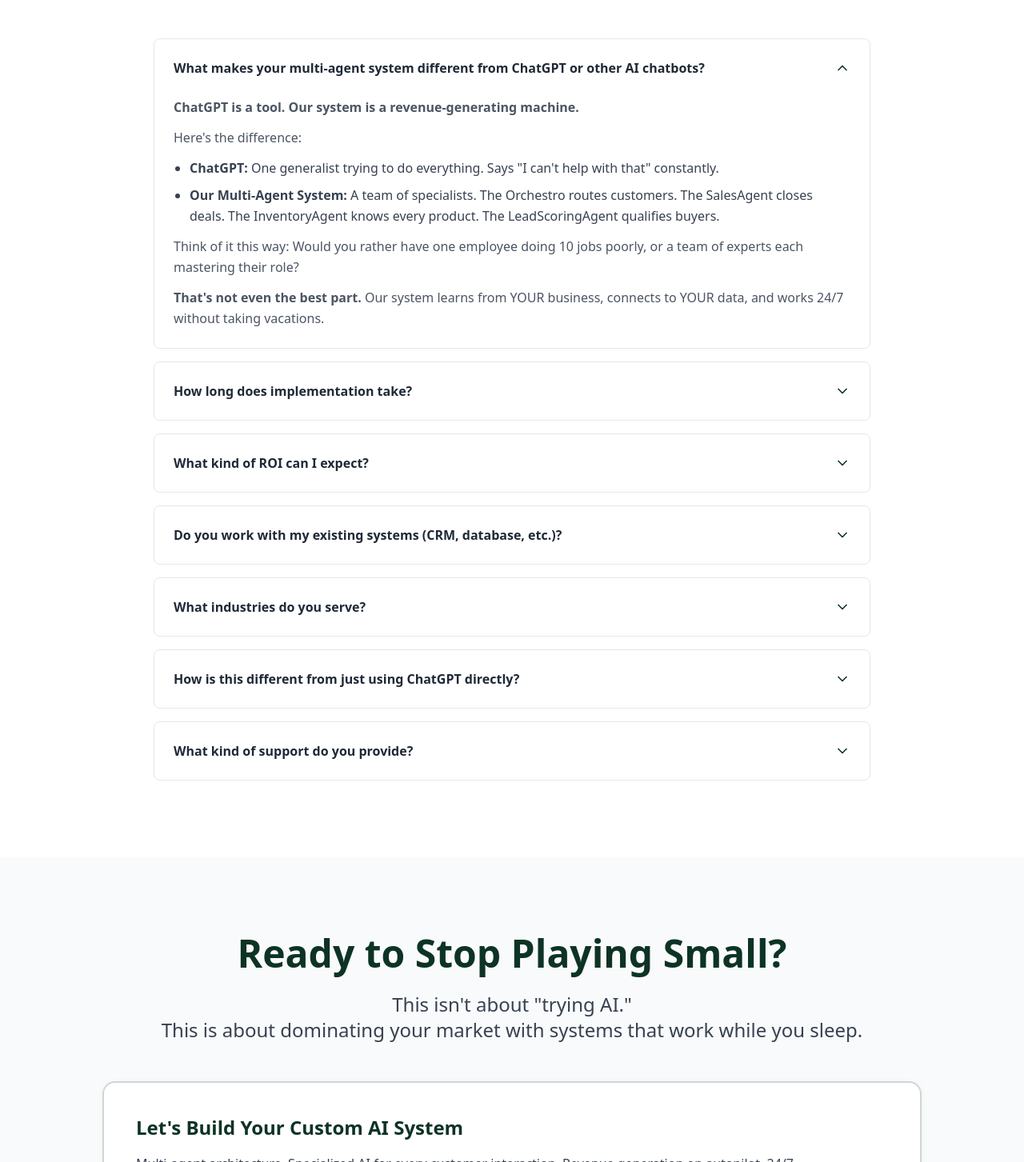
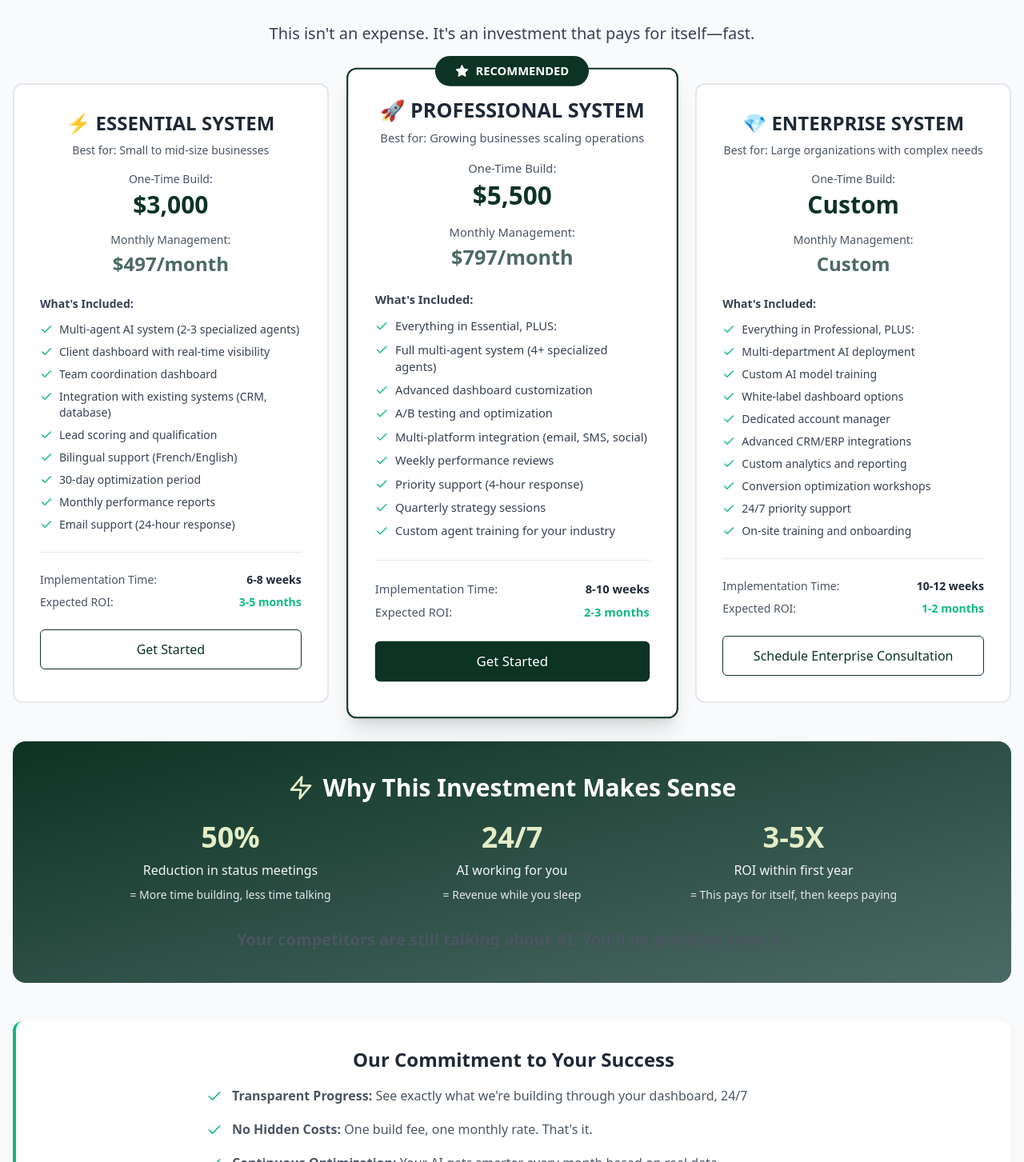
Before and after one commit to Ndiayesire/hook-landing, a React (Vite) app: page /custom-ai-systems in a window 1280 px wide. Shown: the part 10547-12000 px from the top of the page at 80% size. Built offline with nearby package versions, Linux system fonts and the light colour scheme.

Commit message:
Updated CustomAIPage.tsx

```diff
--- /dev/null
+++ b/src/components/customai/CustomAIPricingSection.tsx
@@ -0,0 +1,243 @@
+/**
+ * CustomAIPricingSection Component
+ *
+ * Pricing structure for Custom AI Systems & Dashboards.
+ * Features $3,000 one-time build fee and $497/month management.
+ * Includes what's covered and ROI expectations.
+ */
+
+import React from 'react';
+import Section from '../common/Section';
+import Button from '../common/Button';
+import { Check, Star, Zap } from 'lucide-react';
+
+interface PricingTierProps {
+  name: string;
+  bestFor: string;
+  setupPrice: string;
+  monthlyPrice: string;
+  features: string[];
+  setupTime: string;
+  expectedROI: string;
+  isPopular?: boolean;
+  ctaText: string;
+  ctaLink: string;
+}
+
+const PricingTier: React.FC<PricingTierProps> = ({
+  name,
+  bestFor,
+  setupPrice,
+  monthlyPrice,
+  features,
+  setupTime,
+  expectedROI,
+  isPopular = false,
+  ctaText,
+  ctaLink,
+}) => {
+  return (
+    <div className={`bg-white rounded-xl p-8 border-2 ${isPopular ? 'border-primary shadow-xl scale-105' : 'border-gray-200'} relative`}>
+      {isPopular && (
+        <div className="absolute -top-4 left-1/2 transform -translate-x-1/2">
+          <div className="bg-primary text-white px-6 py-2 rounded-full text-sm font-bold flex items-center gap-2">
+            <Star className="h-4 w-4 fill-current" />
+            RECOMMENDED
+          </div>
+        </div>
+      )}
+
+      <div className="text-center mb-6">
+        <h3 className="text-2xl font-bold text-gray-800 mb-2">{name}</h3>
+        <p className="text-sm text-gray-600 mb-4">Best for: {bestFor}</p>
+
+        <div className="mb-4">
+          <div className="text-sm text-gray-600 mb-1">One-Time Build:</div>
+          <div className="text-3xl font-bold text-primary">{setupPrice}</div>
+        </div>
+
+        <div>
+          <div className="text-sm text-gray-600 mb-1">Monthly Management:</div>
+          <div className="text-2xl font-bold text-accent2">{monthlyPrice}</div>
+        </div>
+      </div>
+
+      <div className="mb-6">
+        <p className="text-sm font-semibold text-gray-700 mb-3">What's Included:</p>
+        <ul className="space-y-2">
+          {features.map((feature, index) => (
+            <li key={index} className="flex items-start gap-2 text-sm text-gray-700">
+              <Check className="h-4 w-4 text-success flex-shrink-0 mt-0.5" />
+              <span>{feature}</span>
+            </li>
+          ))}
+        </ul>
+      </div>
+
+      <div className="mb-6 pt-6 border-t border-gray-200">
+        <div className="flex justify-between text-sm mb-2">
+          <span className="text-gray-600">Implementation Time:</span>
+          <span className="font-semibold text-gray-800">{setupTime}</span>
+        </div>
+        <div className="flex justify-between text-sm">
+          <span className="text-gray-600">Expected ROI:</span>
+          <span className="font-semibold text-success">{expectedROI}</span>
+        </div>
+      </div>
+
+      <Button
+        to={ctaLink}
+        variant={isPopular ? 'primary' : 'outline'}
+        size="lg"
+        className="w-full"
+      >
+        {ctaText}
+      </Button>
+    </div>
+  );
+};
+
+const CustomAIPricingSection: React.FC = () => {
+  return (
+    <Section background="light">
+      <div className="max-w-7xl mx-auto">
+        {/* Section Header */}
+        <div className="text-center mb-12">
+          <h2 className="text-3xl md:text-4xl lg:text-5xl font-bold mb-6 text-primary">
+            Investment: <span className="text-accent2">Turn Your Business Into a 24/7 Revenue Machine</span>
+          </h2>
+          <p className="text-xl text-gray-700 max-w-3xl mx-auto">
+            This isn't an expense. It's an investment that pays for itself—fast.
+          </p>
+        </div>
+
+        {/* Pricing Tiers Grid */}
+        <div className="grid grid-cols-1 lg:grid-cols-3 gap-8 mb-12">
+          {/* Essential Package */}
+          <PricingTier
+            name="⚡ ESSENTIAL SYSTEM"
+            bestFor="Small to mid-size businesses"
+            setupPrice="$3,000"
+            monthlyPrice="$497/month"
+            features={[
+              'Multi-agent AI system (2-3 specialized agents)',
+              'Client dashboard with real-time visibility',
+              'Team coordination dashboard',
+              'Integration with existing systems (CRM, database)',
+              'Lead scoring and qualification',
+              'Bilingual support (French/English)',
+              '30-day optimization period',
+              'Monthly performance reports',
+              'Email support (24-hour response)',
+            ]}
+            setupTime="6-8 weeks"
+            expectedROI="3-5 months"
+            ctaText="Get Started"
+            ctaLink="/contact"
+          />
+
+          {/* Professional Package */}
+          <PricingTier
+            name="🚀 PROFESSIONAL SYSTEM"
+            bestFor="Growing businesses scaling operations"
+            setupPrice="$5,500"
+            monthlyPrice="$797/month"
+            features={[
+              'Everything in Essential, PLUS:',
+              'Full multi-agent system (4+ specialized agents)',
+              'Advanced dashboard customization',
+              'A/B testing and optimization',
+              'Multi-platform integration (email, SMS, social)',
+              'Weekly performance reviews',
+              'Priority support (4-hour response)',
+              'Quarterly strategy sessions',
+              'Custom agent training for your industry',
+            ]}
+            setupTime="8-10 weeks"
+            expectedROI="2-3 months"
+            isPopular={true}
+            ctaText="Get Started"
+            ctaLink="/contact"
+          />
+
+          {/* Enterprise Package */}
+          <PricingTier
+            name="💎 ENTERPRISE SYSTEM"
+            bestFor="Large organizations with complex needs"
+            setupPrice="Custom"
+            monthlyPrice="Custom"
+            features={[
+              'Everything in Professional, PLUS:',
+              'Multi-department AI deployment',
+              'Custom AI model training',
+              'White-label dashboard options',
+              'Dedicated account manager',
+              'Advanced CRM/ERP integrations',
+              'Custom analytics and reporting',
+              'Conversion optimization workshops',
+              '24/7 priority support',
+              'On-site training and onboarding',
+            ]}
+            setupTime="10-12 weeks"
+            expectedROI="1-2 months"
+            ctaText="Schedule Enterprise Consultation"
+            ctaLink="/contact"
+          />
+        </div>
+
+        {/* Value Proposition */}
+        <div className="bg-gradient-to-br from-primary to-accent2 rounded-2xl p-10 text-white text-center">
+          <div className="flex items-center justify-center gap-3 mb-6">
+            <Zap className="h-8 w-8 text-secondary" />
+            <h3 className="text-3xl font-bold">Why This Investment Makes Sense</h3>
+          </div>
+          <div className="grid grid-cols-1 md:grid-cols-3 gap-8 max-w-5xl mx-auto">
+            <div>
+              <div className="text-4xl font-bold text-secondary mb-2">50%</div>
+              <p className="text-gray-100">Reduction in status meetings</p>
+              <p className="text-sm text-gray-200 mt-2">= More time building, less time talking</p>
+            </div>
+            <div>
+              <div className="text-4xl font-bold text-secondary mb-2">24/7</div>
+              <p className="text-gray-100">AI working for you</p>
+              <p className="text-sm text-gray-200 mt-2">= Revenue while you sleep</p>
+            </div>
+            <div>
+              <div className="text-4xl font-bold text-secondary mb-2">3-5X</div>
+              <p className="text-gray-100">ROI within first year</p>
+              <p className="text-sm text-gray-200 mt-2">= This pays for itself, then keeps paying</p>
+            </div>
+          </div>
+          <p className="mt-8 text-xl font-semibold">
+            Your competitors are still talking about AI. You'll be profiting from it.
+          </p>
+        </div>
+
+        {/* Guarantee Section */}
+        <div className="mt-12 bg-white rounded-xl p-8 shadow-soft border-l-4 border-success">
+          <h4 className="text-2xl font-bold text-gray-800 mb-4 text-center">Our Commitment to Your Success</h4>
+          <div className="max-w-3xl mx-auto space-y-4 text-gray-700">
+            <p className="flex items-start gap-3">
+              <Check className="h-5 w-5 text-success flex-shrink-0 mt-1" />
+              <span><strong>Transparent Progress:</strong> See exactly what we're building through your dashboard, 24/7</span>
+            </p>
+            <p className="flex items-start gap-3">
+              <Check className="h-5 w-5 text-success flex-shrink-0 mt-1" />
+              <span><strong>No Hidden Costs:</strong> One build fee, one monthly rate. That's it.</span>
+            </p>
+            <p className="flex items-start gap-3">
+              <Check className="h-5 w-5 text-success flex-shrink-0 mt-1" />
+              <span><strong>Continuous Optimization:</strong> Your AI gets smarter every month based on real data</span>
+            </p>
+            <p className="flex items-start gap-3">
+              <Check className="h-5 w-5 text-success flex-shrink-0 mt-1" />
+              <span><strong>Cancel Anytime:</strong> Monthly management is month-to-month. No long-term lock-in.</span>
+            </p>
+          </div>
+        </div>
+      </div>
+    </Section>
+  );
+};
+
+export default CustomAIPricingSection;
--- a/src/pages/CustomAIPage.tsx
+++ b/src/pages/CustomAIPage.tsx
@@ -13,6 +13,7 @@
 import CompetitiveAdvantagesSection from '../components/customai/CompetitiveAdvantagesSection';
 import ComparisonSection from '../components/customai/ComparisonSection';
 import ResultsImpactSection from '../components/customai/ResultsImpactSection';
+import CustomAIPricingSection from '../components/customai/CustomAIPricingSection';
 import CustomAIFAQSection from '../components/customai/CustomAIFAQSection';
 import CustomAIFinalCTASection from '../components/customai/CustomAIFinalCTASection';
 
@@ -29,6 +30,7 @@
       <CompetitiveAdvantagesSection />
       <ComparisonSection />
       <ResultsImpactSection />
+      <CustomAIPricingSection />
       <CustomAIFAQSection />
       <CustomAIFinalCTASection />
     </>
```
